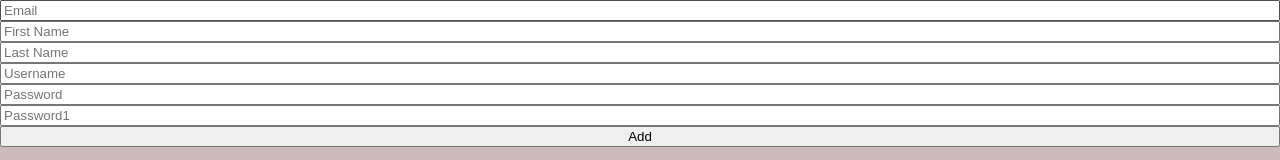
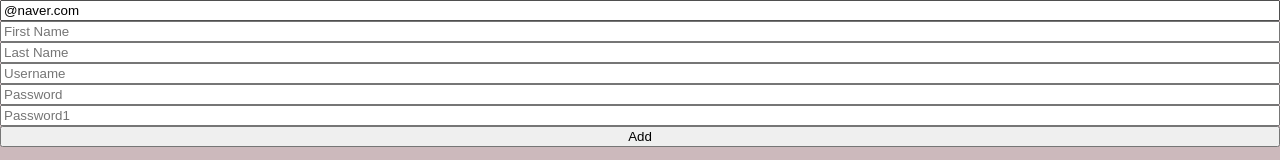
Before and after one commit to chominho14/Typescript-TodoList, a React (Create React App) app: page / in a window 1280 px wide. Shown: the top 160 px of the page. Built offline with nearby package versions, Linux system fonts and the light colour scheme.

Commit message:
v0.0.3 (TodoList - 4 - React Form Hook - useForm)

```diff
--- a/src/ToDoList.tsx
+++ b/src/ToDoList.tsx
@@ -28,35 +28,68 @@
 //   );
 // }
 
+interface IForm {
+  email: string;
+  firstName: string;
+  lastName: string;
+  username: string;
+  password: string;
+  password1: string;
+}
+
 function ToDoList() {
-  const { register, handleSubmit, formState } = useForm();
+  const {
+    register,
+    handleSubmit,
+    formState: { errors },
+  } = useForm<IForm>({
+    defaultValues: {
+      email: "@naver.com",
+    },
+  });
   const onValid = (data: any) => {
     console.log(data);
   };
-  console.log(formState.errors);
   return (
     <div>
       <form
         style={{ display: "flex", flexDirection: "column" }}
         onSubmit={handleSubmit(onValid)}
       >
-        <input {...register("email", { required: true })} placeholder="Email" />
         <input
-          {...register("firstName", { required: true })}
+          {...register("email", {
+            required: "Email is required",
+            pattern: {
+              value: /^[A-Za-z0-9._%+-]+@naver.com$/,
+              message: "Only naver.com",
+            },
+          })}
+          placeholder="Email"
+        />
+        <span>{errors?.email?.message}</span>
+        <input
+          {...register("firstName", { required: "Write Here" })}
           placeholder="First Name"
         />
+        <span>{errors?.firstName?.message}</span>
         <input
-          {...register("lastName", { required: true })}
+          {...register("lastName", { required: "Write Here" })}
           placeholder="Last Name"
         />
+        <span>{errors?.lastName?.message}</span>
+
         <input
-          {...register("username", { required: true, minLength: 10 })}
+          {...register("username", { required: "Write Here", minLength: 10 })}
           placeholder="Username"
         />
+        <span>{errors?.username?.message}</span>
+
         <input
-          {...register("password", { required: true, minLength: 5 })}
+          {...register("password", { required: "Write Here", minLength: 5 })}
           placeholder="Password"
         />
+        <span>{errors?.password?.message}</span>
+
         <input
           {...register("password1", {
             required: "Password is required",
@@ -64,6 +97,8 @@
           })}
           placeholder="Password1"
         />
+        <span>{errors?.password1?.message}</span>
+
         <button>Add</button>
       </form>
     </div>
```
